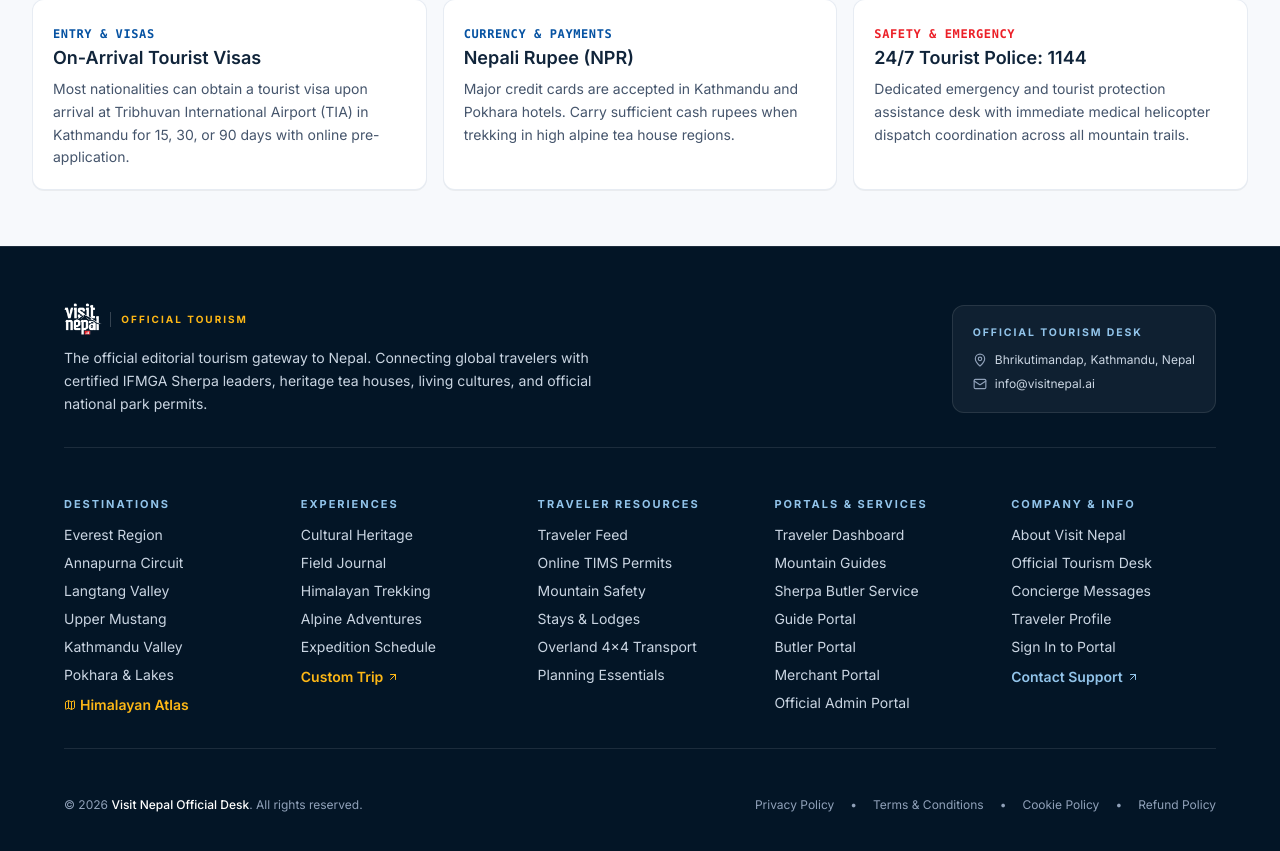
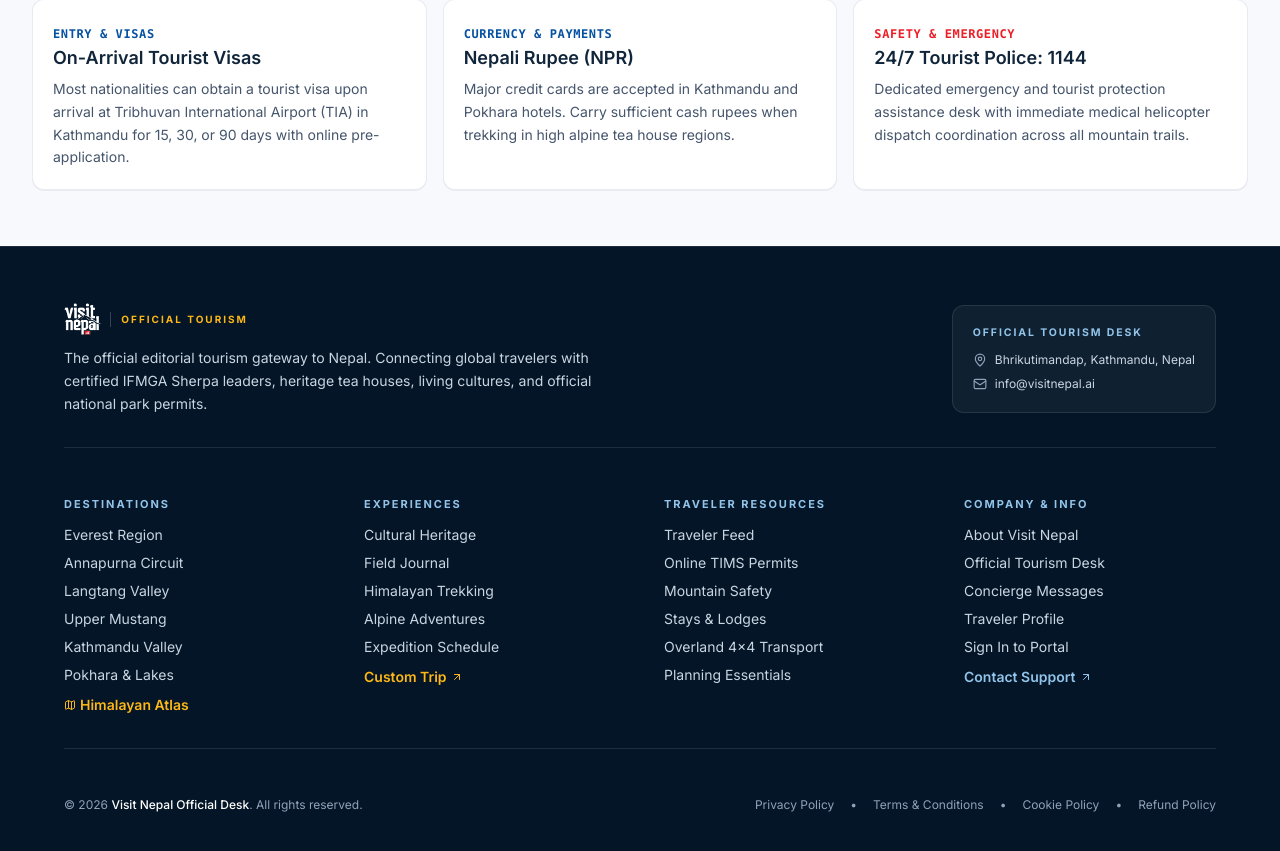
Before and after one commit to ma-nees/Visit-Nepal, a Next.js app in the folder frontend/: page /about in a window 1280 px wide. Shown: the part 2604-3455 px from the top of the page. Built offline with nearby package versions, Linux system fonts and the light colour scheme; no server answers.

Commit message:
fix(footer): remove Portals & Services section completely and rebalance directory to 4 columns

```diff
--- a/frontend/src/components/Footer.tsx
+++ b/frontend/src/components/Footer.tsx
@@ -46,6 +46,7 @@ export default function Footer() {
             <div className="text-[10.5px] font-bold uppercase tracking-[0.18em] text-[#92C4EA]">
               Official Tourism Desk
             </div>
+
             <div className="flex flex-col sm:flex-row lg:flex-col gap-2 pt-1">
               <div className="flex items-center gap-2">
                 <MapPin className="h-3.5 w-3.5 text-slate-400 shrink-0" />
@@ -62,7 +63,7 @@ export default function Footer() {
         </div>
 
         {/* 2. Structured Multi-Column Directory Grid */}
-        <div className="grid grid-cols-2 sm:grid-cols-3 lg:grid-cols-5 gap-y-8 gap-x-6 sm:gap-8 pb-8 border-b border-white/10">
+        <div className="grid grid-cols-2 sm:grid-cols-2 lg:grid-cols-4 gap-y-8 gap-x-6 sm:gap-8 lg:gap-12 pb-8 border-b border-white/10">
           {/* Column 1: DESTINATIONS */}
           <div className="space-y-2.5 sm:space-y-3">
             <h4 className="text-[10.5px] sm:text-[11px] font-bold uppercase tracking-[0.18em] text-[#92C4EA]">
@@ -193,51 +194,8 @@ export default function Footer() {
             </ul>
           </div>
 
-          {/* Column 4: PORTALS & SERVICES */}
-          <div className="space-y-2.5 sm:space-y-3">
-            <h4 className="text-[10.5px] sm:text-[11px] font-bold uppercase tracking-[0.18em] text-[#92C4EA]">
-              Portals &amp; Services
-            </h4>
-            <ul className="space-y-1.5 sm:space-y-2 text-xs sm:text-sm text-slate-300 font-light">
-              <li>
-                <Link href="/dashboard" className="hover:text-white transition-colors">
-                  Traveler Dashboard
-                </Link>
-              </li>
-              <li>
-                <Link href="/services?tab=guide" className="hover:text-white transition-colors">
-                  Mountain Guides
-                </Link>
-              </li>
-              <li>
-                <Link href="/services?tab=butler" className="hover:text-white transition-colors">
-                  Sherpa Butler Service
-                </Link>
-              </li>
-              <li>
-                <Link href="/portals/guide" className="hover:text-white transition-colors">
-                  Guide Portal
-                </Link>
-              </li>
-              <li>
-                <Link href="/portals/butler" className="hover:text-white transition-colors">
-                  Butler Portal
-                </Link>
-              </li>
-              <li>
-                <Link href="/portals/business" className="hover:text-white transition-colors">
-                  Merchant Portal
-                </Link>
-              </li>
-              <li>
-                <Link href="/portals/admin" className="hover:text-white transition-colors">
-                  Official Admin Portal
-                </Link>
-              </li>
-            </ul>
-          </div>
 
-          {/* Column 5: COMPANY & INFORMATION */}
+          {/* Column 4: COMPANY & INFORMATION */}
           <div className="space-y-2.5 sm:space-y-3">
             <h4 className="text-[10.5px] sm:text-[11px] font-bold uppercase tracking-[0.18em] text-[#92C4EA]">
               Company &amp; Info
```
